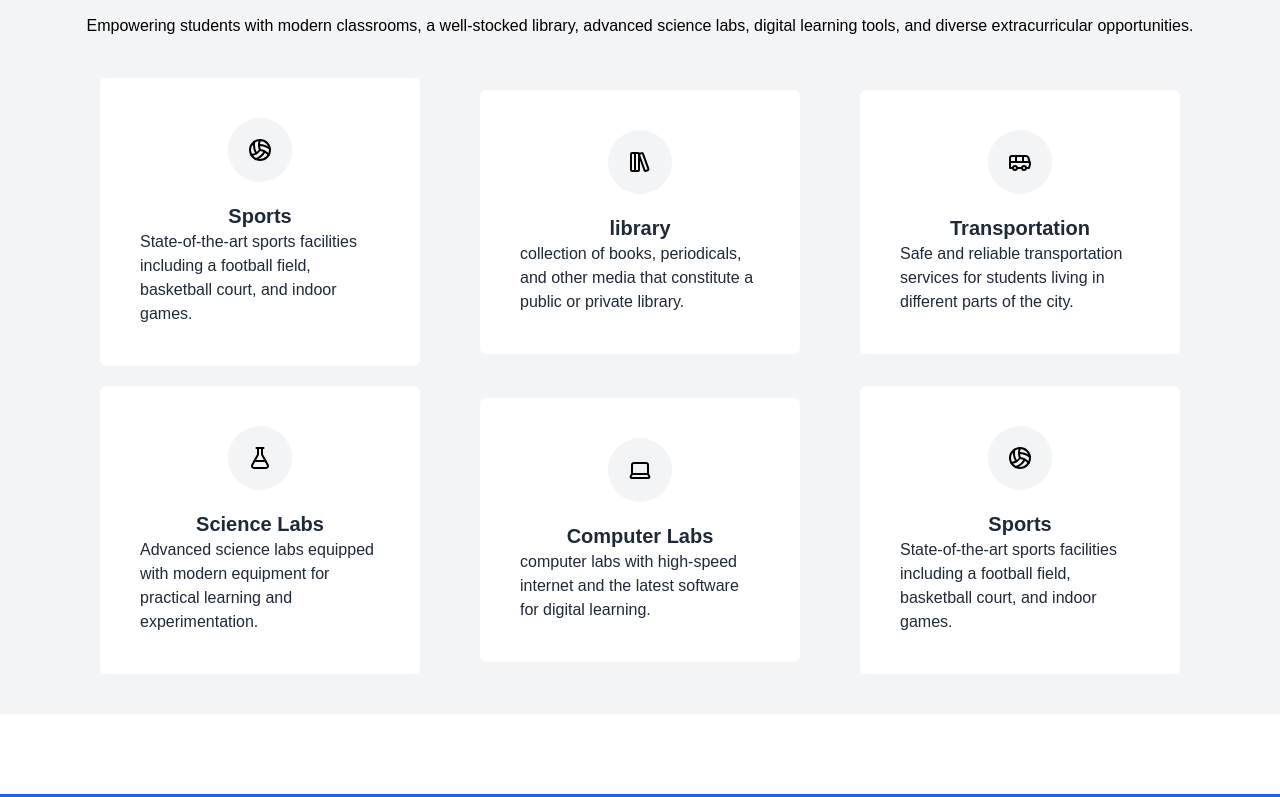
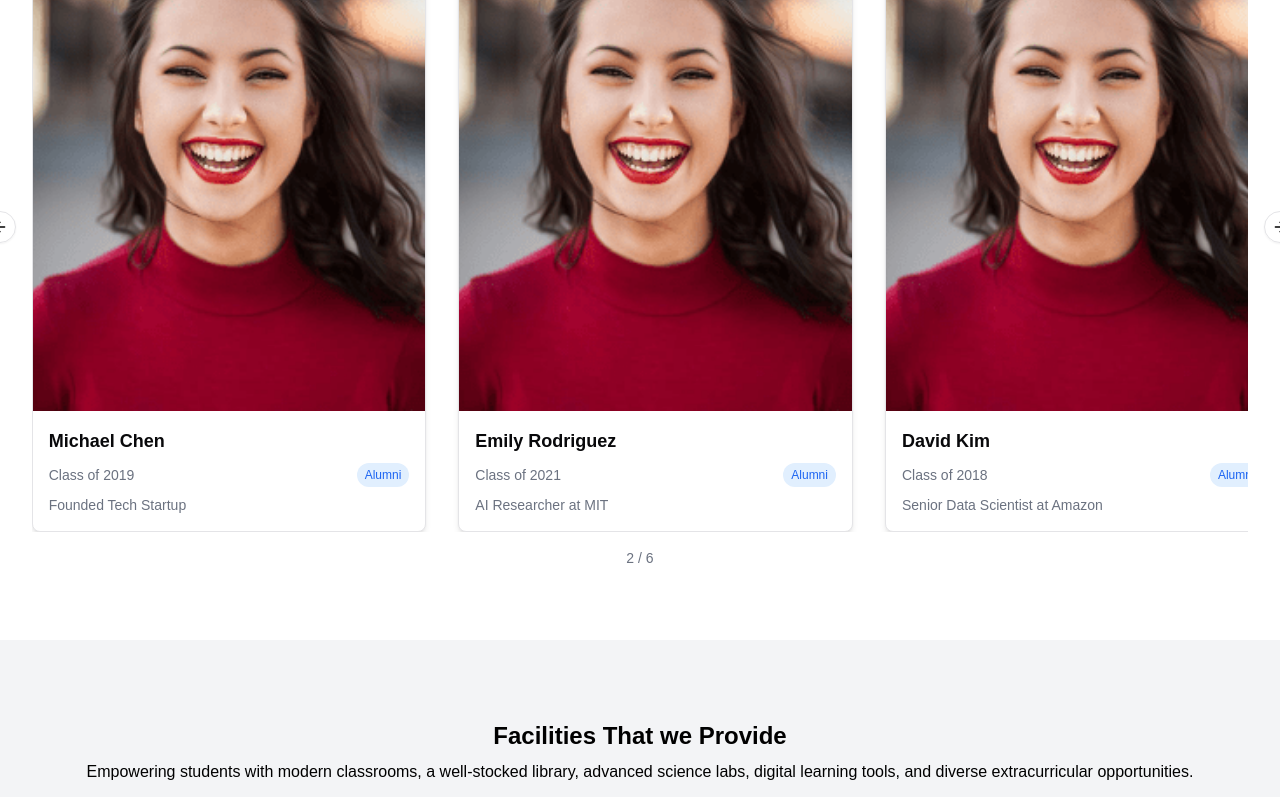
Before and after one commit to gcbibek3353/FBSS, a Next.js app: page / in a window 1280 px wide. Shown: the part 1910-2707 px from the top of the page. Built offline with nearby package versions, Linux system fonts and the light colour scheme.

Commit message:
alumnai connect

```diff
--- a/package.json
+++ b/package.json
@@ -12,6 +12,8 @@
     "@radix-ui/react-slot": "^1.1.1",
     "class-variance-authority": "^0.7.1",
     "clsx": "^2.1.1",
+    "embla-carousel-autoplay": "^8.5.2",
+    "embla-carousel-react": "^8.5.2",
     "flowbite-react": "^0.10.2",
     "lucide-react": "^0.473.0",
     "next": "15.1.5",
--- a/src/app/page.tsx
+++ b/src/app/page.tsx
@@ -27,8 +27,8 @@
       </div>
       <MessageFromPrincipal />
       <Numbers />
+      <Alumni />
       <Facilities />
-      {/* <Alumni /> */}
     </div>
 
   );
--- a/src/components/Alumni.tsx
+++ b/src/components/Alumni.tsx
@@ -1,127 +1,128 @@
 "use client"
-import React, { useState } from 'react';
+import {
+  Carousel,
+  CarouselApi,
+  CarouselContent,
+  CarouselItem,
+  CarouselNext,
+  CarouselPrevious,
+} from "@/components/ui/carousel"
+import Autoplay from "embla-carousel-autoplay"
+import React, { useEffect, useState } from 'react';
 import { ChevronLeft, ChevronRight } from 'lucide-react';
-// import { Card, CardContent } from '@/components/ui/card';
+import { Card, CardContent } from "./ui/card";
+import Image from "next/image";
 
 const Alumni = () => {
-  const alumni = [
+  const [api, setApi] = useState<CarouselApi>()
+  const [current, setCurrent] = useState(0)
+
+  const alumniData = [
     {
-      id: 1,
-      name: 'John Doe',
-      achievement: 'Gold Medalist at TU',
-      description: 'Successfully secured gold medal at TU engineering campus.',
-      subtitle: 'Proud Alumni of Future Brighter Secondary School.'
+      name: "Sarah Johnson",
+      year: "2020",
+      achievement: "Software Engineer at Google",
+      image: "/assets/images/image.png",
     },
     {
-      id: 2,
-      name: 'John Doe',
-      achievement: 'Gold Medalist at TU',
-      description: 'Successfully secured gold medal at TU engineering campus.',
-      subtitle: 'Proud Alumni of Future Brighter Secondary School.'
+      name: "Michael Chen",
+      year: "2019",
+      achievement: "Founded Tech Startup",
+      image: "/assets/images/image.png",
     },
     {
-      id: 3,
-      name: 'John Doe',
-      achievement: 'Gold Medalist at TU',
-      description: 'Successfully secured gold medal at TU engineering campus.',
-      subtitle: 'Proud Alumni of Future Brighter Secondary School.'
+      name: "Emily Rodriguez",
+      year: "2021",
+      achievement: "AI Researcher at MIT",
+      image: "/assets/images/image.png",
     },
     {
-      id: 4,
-      name: 'John Doe',
-      achievement: 'Gold Medalist at TU',
-      description: 'Successfully secured gold medal at TU engineering campus.',
-      subtitle: 'Proud Alumni of Future Brighter Secondary School.'
+      name: "David Kim",
+      year: "2018",
+      achievement: "Senior Data Scientist at Amazon",
+      image: "/assets/images/image.png",
     },
     {
-      id: 5,
-      name: 'John Doe',
-      achievement: 'Gold Medalist at TU',
-      description: 'Successfully secured gold medal at TU engineering campus.',
-      subtitle: 'Proud Alumni of Future Brighter Secondary School.'
+      name: "Lisa Patel",
+      year: "2020",
+      achievement: "Product Manager at Microsoft",
+      image: "/assets/images/image.png",
     },
     {
-      id: 6,
-      name: 'John Doe',
-      achievement: 'Gold Medalist at TU',
-      description: 'Successfully secured gold medal at TU engineering campus.',
-      subtitle: 'Proud Alumni of Future Brighter Secondary School.'
+      name: "James Wilson",
+      year: "2019",
+      achievement: "PhD Candidate in Computer Science",
+      image: "/assets/images/image.png",
+    },
+  ]
+
+  useEffect(() => {
+    if (!api) {
+      return
     }
-  ];
 
-  const [currentIndex, setCurrentIndex] = useState(0);
+    api.on("select", () => {
+      setCurrent(api.selectedScrollSnap())
+    })
+  }, [api])
 
-  const handlePrevious = () => {
-    setCurrentIndex((prevIndex) => (prevIndex > 0 ? prevIndex - 3 : prevIndex));
-  };
-
-  const handleNext = () => {
-    setCurrentIndex((prevIndex) =>
-      (prevIndex + 3 < alumni.length ? prevIndex + 3 : prevIndex)
-    );
-  };
 
   return (
-    <div className="w-full max-w-7xl mx-auto px-4 py-8 bg-[E6EDF8]">
-      <div className="text-center mb-12">
-        <h2 className="text-3xl font-bold mb-4">Our Alumni's</h2>
-        <p className="text-gray-600 max-w-3xl mx-auto">
-          Empowering connections and celebrating achievements, our alumni are the pride and legacy of Future Brighter Secondary School, Baglung.
-        </p>
-      </div>
-
-      <div className="relative">
-        <div className="flex gap-6 items-stretch overflow-hidden">
-          <div
-            className="flex gap-6 transition-transform duration-300 ease-in-out"
-            style={{ transform: `translateX(-${currentIndex * (100 / 3)}%)` }}
+    <div className="w-screen bg-white flex items-center justify-center p-4 sm:p-6 lg:p-8">
+    <div className="w-full max-w-screen-xl">
+      <Carousel
+        opts={{
+          align: "start",
+          loop: true,
+        }}
+        plugins={[
+          Autoplay({
+            delay: 4000,
+          }),
+        ]}
+        setApi={setApi}
+        className="w-full"
       >
-            {alumni.map((alum) => (
-              <div key={alum.id} className="w-full min-w-[calc(33.333%-1rem)] flex-shrink-0 bg-white rounded-lg shadow">
-                <div className="p-6">
-                  <h3 className="text-xl font-bold mb-4">{alum.achievement}</h3>
-                  <p className="text-gray-600 mb-4">{alum.description}</p>
-                  <p className="text-gray-600 mb-6">{alum.subtitle}</p>
-                  <div className="flex items-center gap-3">
-                    <div className="w-12 h-12 rounded-full bg-gray-200 overflow-hidden">
-                      <img
-                        src="/api/placeholder/48/48"
-                        alt={`${alum.name}'s photo`}
-                        className="w-full h-full object-cover"
+        <CarouselContent className="flex gap-4">
+          {alumniData.map((alumni, index) => (
+            <CarouselItem key={index} className="basis-full md:basis-1/3 lg:basis-1/3">
+              <Card className="overflow-hidden border rounded-lg shadow-md">
+                <CardContent className="p-0">
+                  <div className="relative aspect-[3/4] overflow-hidden">
+                    <Image
+                      src={alumni.image || "/placeholder.svg"}
+                      alt={`${alumni.name}'s photo`}
+                      fill
+                      className="object-cover transition-transform hover:scale-105 duration-300"
                     />
                   </div>
-                    <span className="font-medium">{alum.name}</span>
+                  <div className="p-4 space-y-2">
+                    <h3 className="font-semibold text-lg">{alumni.name}</h3>
+                    <div className="flex items-center justify-between text-sm text-gray-500">
+                      <span>Class of {alumni.year}</span>
+                      <span className="inline-flex items-center rounded-full bg-blue-100 px-2 py-1 text-xs text-blue-600">
+                        Alumni
+                      </span>
                     </div>
+                    <p className="text-sm text-gray-500">{alumni.achievement}</p>
                   </div>
+                </CardContent>
+              </Card>
+            </CarouselItem>
+          ))}
+        </CarouselContent>
+        <div className="flex items-center justify-center gap-2 mt-4">
+          <CarouselPrevious />
+          <span className="text-sm text-gray-500">
+            {current + 1} / {alumniData.length}
+          </span>
+          <CarouselNext />
         </div>
-            ))}
+      </Carousel>
     </div>
   </div>
 
-        <button
-          onClick={handlePrevious}
-          disabled={currentIndex === 0}
-          className={`absolute left-0 top-1/2 -translate-y-1/2 -translate-x-4 w-8 h-8 flex items-center justify-center bg-white rounded-full shadow-lg ${
-            currentIndex === 0 ? 'opacity-50 cursor-not-allowed' : 'hover:bg-gray-50'
-          }`}
-          aria-label="Previous slide"
-        >
-          <ChevronLeft className="w-5 h-5" />
-        </button>
-
-        <button
-          onClick={handleNext}
-          disabled={currentIndex + 3 >= alumni.length}
-          className={`absolute right-0 top-1/2 -translate-y-1/2 translate-x-4 w-8 h-8 flex items-center justify-center bg-white rounded-full shadow-lg ${
-            currentIndex + 3 >= alumni.length ? 'opacity-50 cursor-not-allowed' : 'hover:bg-gray-50'
-          }`}
-          aria-label="Next slide"
-        >
-          <ChevronRight className="w-5 h-5" />
-        </button>
-      </div>
-    </div>
-  );
+  )
 };
 
 export default Alumni;
--- /dev/null
+++ b/src/components/ui/carousel.tsx
@@ -0,0 +1,262 @@
+"use client"
+
+import * as React from "react"
+import useEmblaCarousel, {
+  type UseEmblaCarouselType,
+} from "embla-carousel-react"
+import { ArrowLeft, ArrowRight } from "lucide-react"
+
+import { cn } from "@/lib/utils"
+import { Button } from "@/components/ui/button"
+
+type CarouselApi = UseEmblaCarouselType[1]
+type UseCarouselParameters = Parameters<typeof useEmblaCarousel>
+type CarouselOptions = UseCarouselParameters[0]
+type CarouselPlugin = UseCarouselParameters[1]
+
+type CarouselProps = {
+  opts?: CarouselOptions
+  plugins?: CarouselPlugin
+  orientation?: "horizontal" | "vertical"
+  setApi?: (api: CarouselApi) => void
+}
+
+type CarouselContextProps = {
+  carouselRef: ReturnType<typeof useEmblaCarousel>[0]
+  api: ReturnType<typeof useEmblaCarousel>[1]
+  scrollPrev: () => void
+  scrollNext: () => void
+  canScrollPrev: boolean
+  canScrollNext: boolean
+} & CarouselProps
+
+const CarouselContext = React.createContext<CarouselContextProps | null>(null)
+
+function useCarousel() {
+  const context = React.useContext(CarouselContext)
+
+  if (!context) {
+    throw new Error("useCarousel must be used within a <Carousel />")
+  }
+
+  return context
+}
+
+const Carousel = React.forwardRef<
+  HTMLDivElement,
+  React.HTMLAttributes<HTMLDivElement> & CarouselProps
+>(
+  (
+    {
+      orientation = "horizontal",
+      opts,
+      setApi,
+      plugins,
+      className,
+      children,
+      ...props
+    },
+    ref
+  ) => {
+    const [carouselRef, api] = useEmblaCarousel(
+      {
+        ...opts,
+        axis: orientation === "horizontal" ? "x" : "y",
+      },
+      plugins
+    )
+    const [canScrollPrev, setCanScrollPrev] = React.useState(false)
+    const [canScrollNext, setCanScrollNext] = React.useState(false)
+
+    const onSelect = React.useCallback((api: CarouselApi) => {
+      if (!api) {
+        return
+      }
+
+      setCanScrollPrev(api.canScrollPrev())
+      setCanScrollNext(api.canScrollNext())
+    }, [])
+
+    const scrollPrev = React.useCallback(() => {
+      api?.scrollPrev()
+    }, [api])
+
+    const scrollNext = React.useCallback(() => {
+      api?.scrollNext()
+    }, [api])
+
+    const handleKeyDown = React.useCallback(
+      (event: React.KeyboardEvent<HTMLDivElement>) => {
+        if (event.key === "ArrowLeft") {
+          event.preventDefault()
+          scrollPrev()
+        } else if (event.key === "ArrowRight") {
+          event.preventDefault()
+          scrollNext()
+        }
+      },
+      [scrollPrev, scrollNext]
+    )
+
+    React.useEffect(() => {
+      if (!api || !setApi) {
+        return
+      }
+
+      setApi(api)
+    }, [api, setApi])
+
+    React.useEffect(() => {
+      if (!api) {
+        return
+      }
+
+      onSelect(api)
+      api.on("reInit", onSelect)
+      api.on("select", onSelect)
+
+      return () => {
+        api?.off("select", onSelect)
+      }
+    }, [api, onSelect])
+
+    return (
+      <CarouselContext.Provider
+        value={{
+          carouselRef,
+          api: api,
+          opts,
+          orientation:
+            orientation || (opts?.axis === "y" ? "vertical" : "horizontal"),
+          scrollPrev,
+          scrollNext,
+          canScrollPrev,
+          canScrollNext,
+        }}
+      >
+        <div
+          ref={ref}
+          onKeyDownCapture={handleKeyDown}
+          className={cn("relative", className)}
+          role="region"
+          aria-roledescription="carousel"
+          {...props}
+        >
+          {children}
+        </div>
+      </CarouselContext.Provider>
+    )
+  }
+)
+Carousel.displayName = "Carousel"
+
+const CarouselContent = React.forwardRef<
+  HTMLDivElement,
+  React.HTMLAttributes<HTMLDivElement>
+>(({ className, ...props }, ref) => {
+  const { carouselRef, orientation } = useCarousel()
+
+  return (
+    <div ref={carouselRef} className="overflow-hidden">
+      <div
+        ref={ref}
+        className={cn(
+          "flex",
+          orientation === "horizontal" ? "-ml-4" : "-mt-4 flex-col",
+          className
+        )}
+        {...props}
+      />
+    </div>
+  )
+})
+CarouselContent.displayName = "CarouselContent"
+
+const CarouselItem = React.forwardRef<
+  HTMLDivElement,
+  React.HTMLAttributes<HTMLDivElement>
+>(({ className, ...props }, ref) => {
+  const { orientation } = useCarousel()
+
+  return (
+    <div
+      ref={ref}
+      role="group"
+      aria-roledescription="slide"
+      className={cn(
+        "min-w-0 shrink-0 grow-0 basis-full",
+        orientation === "horizontal" ? "pl-4" : "pt-4",
+        className
+      )}
+      {...props}
+    />
+  )
+})
+CarouselItem.displayName = "CarouselItem"
+
+const CarouselPrevious = React.forwardRef<
+  HTMLButtonElement,
+  React.ComponentProps<typeof Button>
+>(({ className, variant = "outline", size = "icon", ...props }, ref) => {
+  const { orientation, scrollPrev, canScrollPrev } = useCarousel()
+
+  return (
+    <Button
+      ref={ref}
+      variant={variant}
+      size={size}
+      className={cn(
+        "absolute  h-8 w-8 rounded-full",
+        orientation === "horizontal"
+          ? "-left-12 top-1/2 -translate-y-1/2"
+          : "-top-12 left-1/2 -translate-x-1/2 rotate-90",
+        className
+      )}
+      disabled={!canScrollPrev}
+      onClick={scrollPrev}
+      {...props}
+    >
+      <ArrowLeft className="h-4 w-4" />
+      <span className="sr-only">Previous slide</span>
+    </Button>
+  )
+})
+CarouselPrevious.displayName = "CarouselPrevious"
+
+const CarouselNext = React.forwardRef<
+  HTMLButtonElement,
+  React.ComponentProps<typeof Button>
+>(({ className, variant = "outline", size = "icon", ...props }, ref) => {
+  const { orientation, scrollNext, canScrollNext } = useCarousel()
+
+  return (
+    <Button
+      ref={ref}
+      variant={variant}
+      size={size}
+      className={cn(
+        "absolute h-8 w-8 rounded-full",
+        orientation === "horizontal"
+          ? "-right-12 top-1/2 -translate-y-1/2"
+          : "-bottom-12 left-1/2 -translate-x-1/2 rotate-90",
+        className
+      )}
+      disabled={!canScrollNext}
+      onClick={scrollNext}
+      {...props}
+    >
+      <ArrowRight className="h-4 w-4" />
+      <span className="sr-only">Next slide</span>
+    </Button>
+  )
+})
+CarouselNext.displayName = "CarouselNext"
+
+export {
+  type CarouselApi,
+  Carousel,
+  CarouselContent,
+  CarouselItem,
+  CarouselPrevious,
+  CarouselNext,
+}
```
Also changed, not shown: 1 other file (tests, documents, lock files or other folders). Lines whose indentation alone changed are shown as unchanged.
